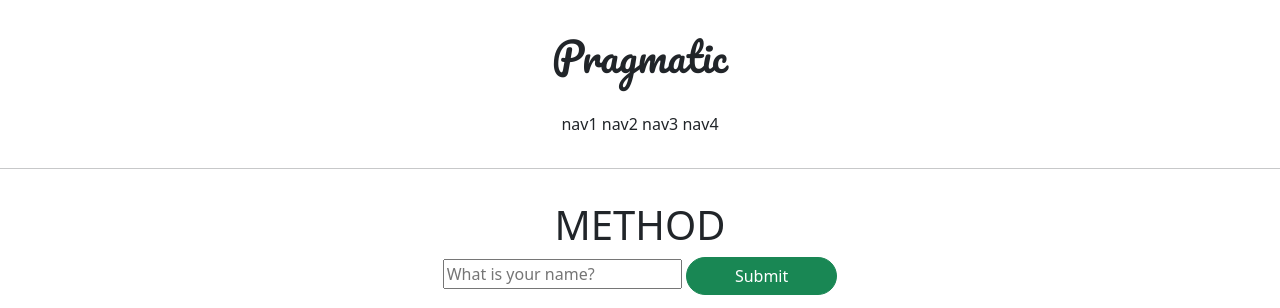
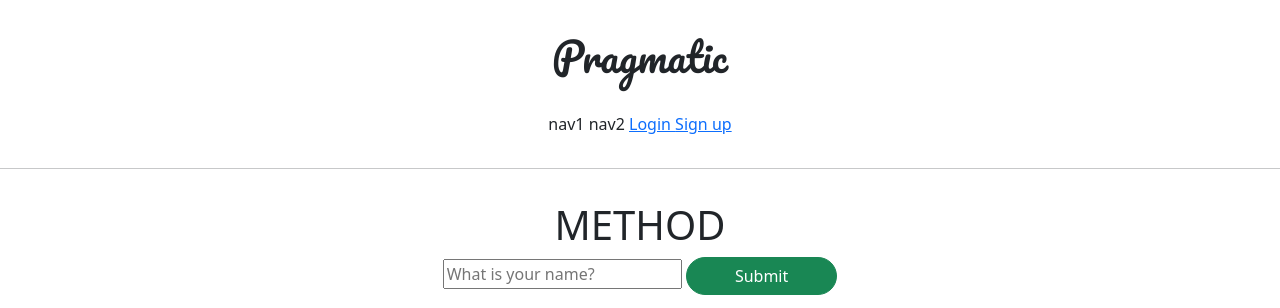
Before and after one commit to codeblue25/gwangjuAI_django, a Django app: page /accounts/hello_world/ in a window 1280 px wide. Shown: the top 308 px of the page. Run offline with Django 3.2, Linux system fonts and the light colour scheme; parts of the project's set-up code (start-up, migrations or seed data) failed here and were passed over.

Commit message:
210714 commit3

```diff
--- a/gis_1ban_1/settings.py
+++ b/gis_1ban_1/settings.py
@@ -120,7 +120,7 @@ AUTH_PASSWORD_VALIDATORS = [
 # Internationalization
 # https://docs.djangoproject.com/en/3.2/topics/i18n/
 
-LANGUAGE_CODE = 'en-us'
+LANGUAGE_CODE = 'ko-kr'
 
 TIME_ZONE = 'UTC'
 
--- a/templates/header.html
+++ b/templates/header.html
@@ -5,7 +5,26 @@
     <div class = "pragmatic_header_button">
         <span>nav1</span>
         <span>nav2</span>
-        <span>nav3</span>
-        <span>nav4</span>
+
+        {% if not user.is_authenticated %}
+        <span>
+            <a href="{% url 'accountapp:login' %}">
+                Login
+            </a>
+        </span>
+        <span>
+            <a href="{% url 'accountapp:create' %}">
+                Sign up
+            </a>
+        </span>
+            {% else %}
+            <span>
+                <a href="{% url 'accountapp:logout' %}">
+                    Logout
+                </a>
+            </span>
+
+        {% endif %}
+
     </div>
 </div>
```
